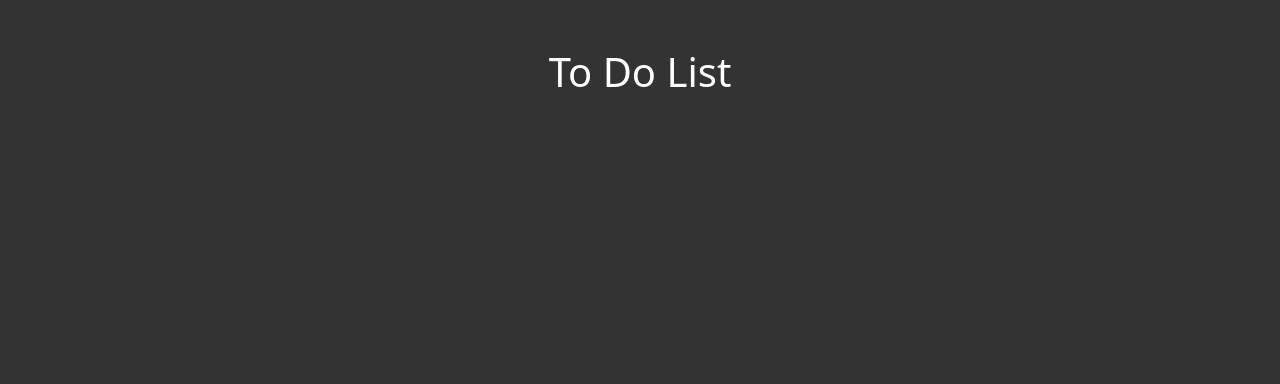
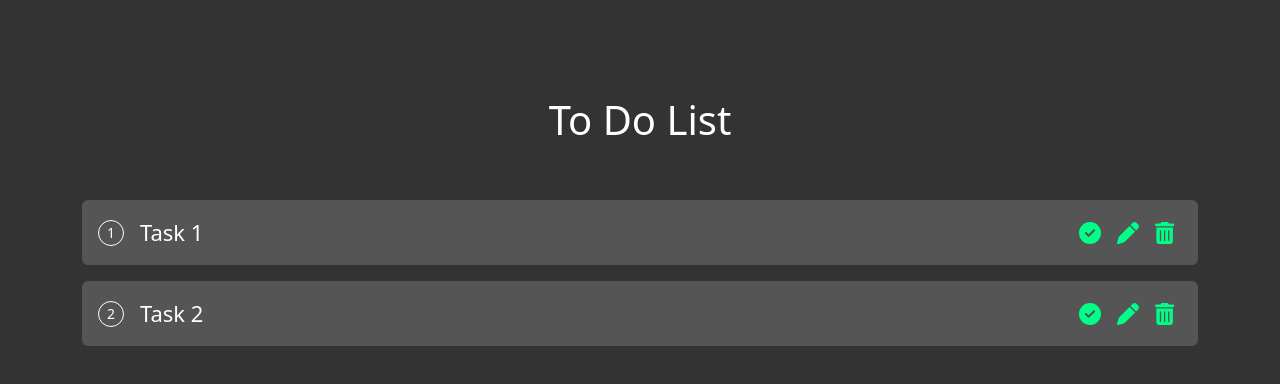
Before and after one commit to BhashithaArambepola/To-Do-List, a React (Create React App) app: page / in a window 1280 px wide. Shown: the top 384 px of the page. Built offline with nearby package versions, Linux system fonts and the light colour scheme.

Commit message:
create UI

```diff
--- a/src/CSS/AppBody.css
+++ b/src/CSS/AppBody.css
@@ -5,3 +5,36 @@ body{
 .appBody{
     text-align: center;
 }
+
+.taskBg{
+font-size: 22px;
+background-color: #555;
+}
+
+.taskNumber{
+    border: 1px solid #fff;
+    border-radius: 50%;
+    width: 26px;
+    height: 26px;
+    font-size: 14px;
+
+}
+
+.taskBg .done .taskText{
+text-decoration: line-through;
+opacity: 0.3;
+flex: 1;
+
+}
+.taskBg div{
+    display: flex;
+    align-items: center;
+}
+
+.iconWrap span{
+cursor: pointer;
+color: #00ff89;
+}
+.iconWrap span:hover{
+      color: yellow;
+    }
--- a/src/Component/AppBody.js
+++ b/src/Component/AppBody.js
@@ -9,8 +9,8 @@ function AppBody() {
 
 // toDo list State set
 const [toDo, setToDo]=useState([
-    {"id":1, "title":"task 1","status":false},
-    {"id":2, "title":"task 2","status":false}
+    {"id":1, "title":"Task 1","status":false},
+    {"id":2, "title":"Task 2","status":false}
 ])
 
 // temp state
@@ -47,8 +47,37 @@ const updateTask=()=>{
 
 
 return (
-    <div className='appBody py-5'>
-<h1>To Do List</h1>
+    <div className='appBody py-5 container'>
+<h1 className='py-5'>To Do List</h1>
+
+
+{/* Display To-Dos */}
+{toDo && toDo.length ? '': 'No Tasks...'}
+
+
+{toDo && toDo.sort((a,b)=>a.id>b.id ? 1:-1)
+.map((task,index)=>{
+    return(
+        <React.Fragment key={task.id}>
+
+
+<div className='col taskBg p-3
+mb-3 rounded text-start position-relative d-flex justify-content-between'>
+<div className={task.status? 'done':''}>
+<span className='taskNumber d-flex text-center align-items-center justify-content-center me-3 '>{index+1}</span>
+<span className='taskText'>{task.title}</span>
+</div>
+<div className='iconWrap'>
+    <span title='Add New' className='px-2'><FontAwesomeIcon icon={faCircleCheck}/></span>
+    <span title='Edit TAsk' className='px-2'><FontAwesomeIcon icon={faPen}/></span>
+    <span title='Delete' className='px-2'><FontAwesomeIcon icon={faTrashCan}/></span>
+</div>
+</div>
+
+
+        </React.Fragment>
+    )
+})}
 
     </div>
   )
```
